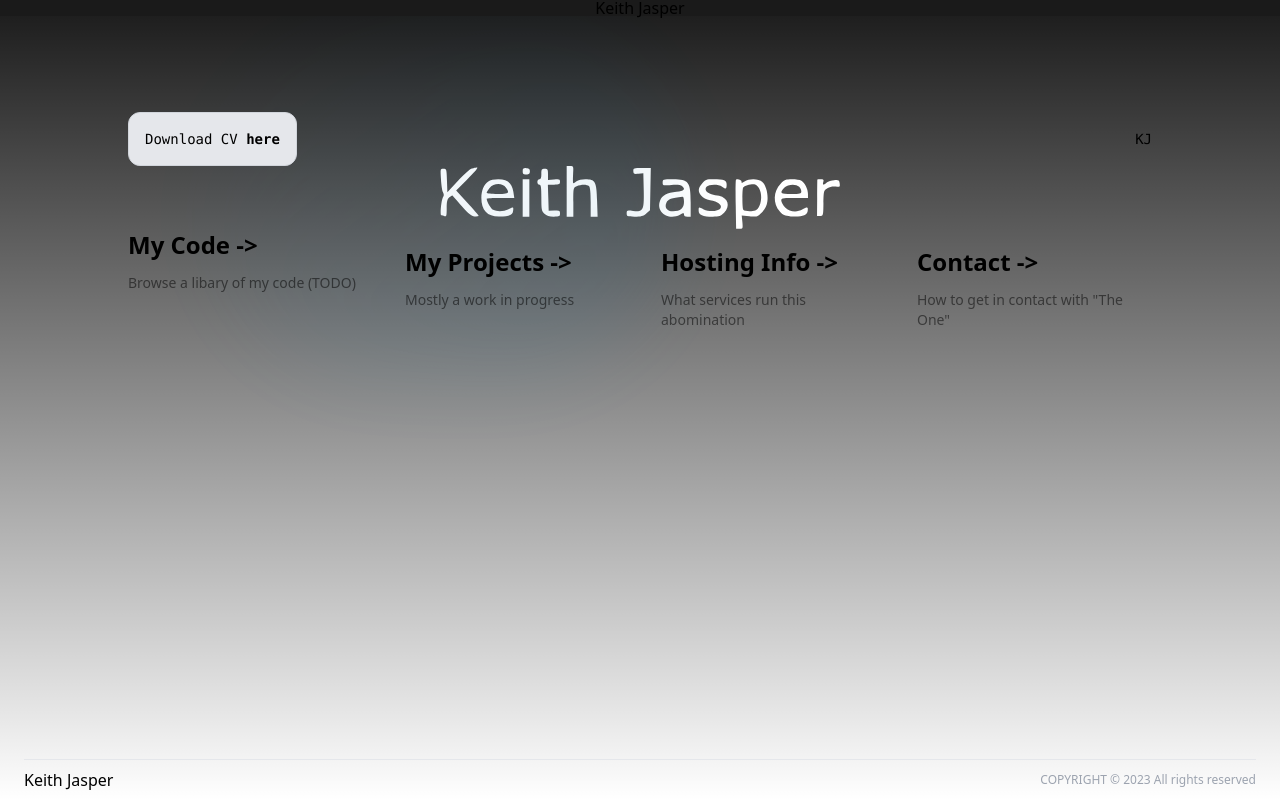
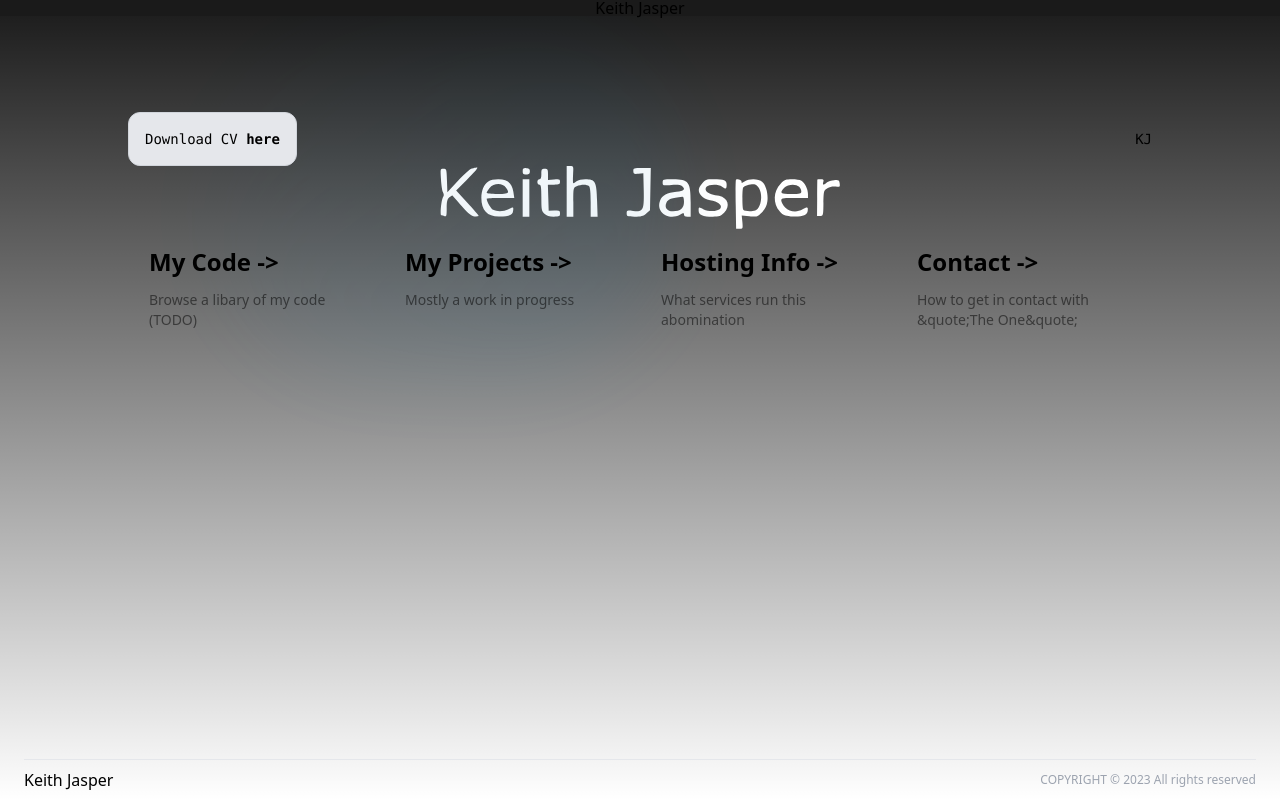
Before and after one commit to 83keith/keithjaspercouk, a Next.js app: page / in a window 1280 px wide. Built offline with nearby package versions, Linux system fonts and the light colour scheme.

Commit message:
Update page.tsx

```diff
--- a/src/app/page.tsx
+++ b/src/app/page.tsx
@@ -76,7 +76,7 @@ fill="#FFF" stroke="none">
       <div className="mb-32 grid text-center lg:max-w-5xl lg:w-full lg:mb-0 lg:grid-cols-4 lg:text-left">
         <a
           href="/code"
-          className="red"
+          className="group rounded-lg border border-transparent px-5 py-4 transition-colors hover:border-gray-300  hover:dark:border-neutral-700 hover:dark:bg-neutral-800/30"
           rel="noopener noreferrer"
         >
           <h2 className={`mb-3 text-2xl font-semibold`}>
@@ -134,7 +134,7 @@ fill="#FFF" stroke="none">
             </span>
           </h2>
           <p className={`m-0 max-w-[30ch] text-sm opacity-50`}>
-            How to get in contact with "The One"
+            How to get in contact with &quote;The One&quote;
           </p>
         </a>
       </div>
```
